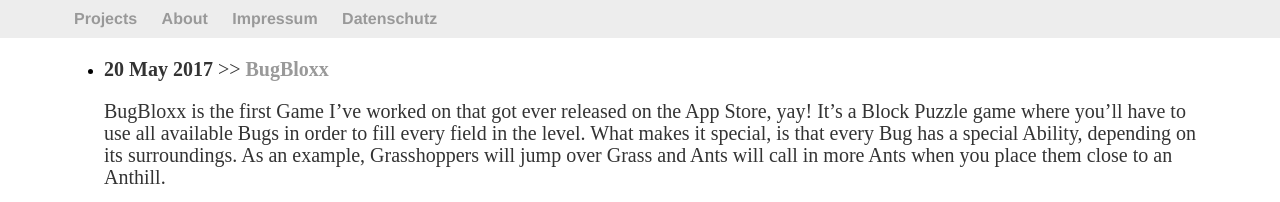
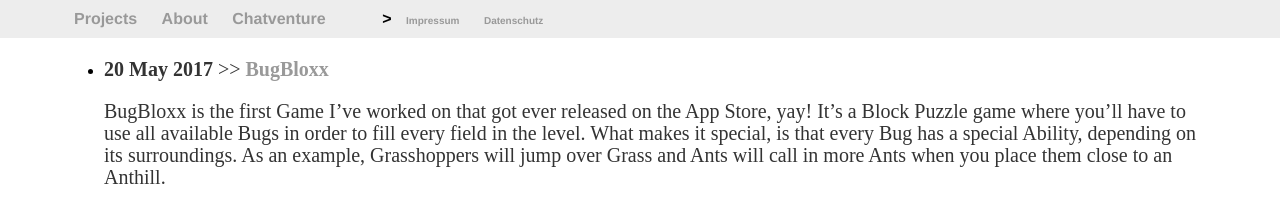
Before and after one commit to Jacudibu/jacudibu.github.io, a Jekyll site: the page built from index.html, in a window 1280 px wide and 900 px high. Shown: the top 202 px of the window. Built offline with Jekyll 4.4.1, drawn with Linux system fonts in a browser that asks for light colours.

Commit message:
Added Chatventure link

```diff
--- a/_layouts/default.html
+++ b/_layouts/default.html
@@ -14,8 +14,10 @@
 							<!--<li><a href="/">Home</a></li>-->
 							<li><a href="/projects">Projects</a></li>
 							<li><a href="/about">About</a></li>
-							<li><a href="/impressum">Impressum</a></li>
-							<li><a href="/datenschutz">Datenschutz</a></li>
+							<li><a href="/Chatventure">Chatventure</a></li>
+							<li>&nbsp;&nbsp;&nbsp;&nbsp;&nbsp;</li>>
+							<li><a href="/impressum"><font size="1">Impressum</font></a></li>
+							<li><a href="/datenschutz"><font size="1">Datenschutz</font></a></li>
 						</ul>
 					</nav>
 				</div> <!-- #header -->
```
